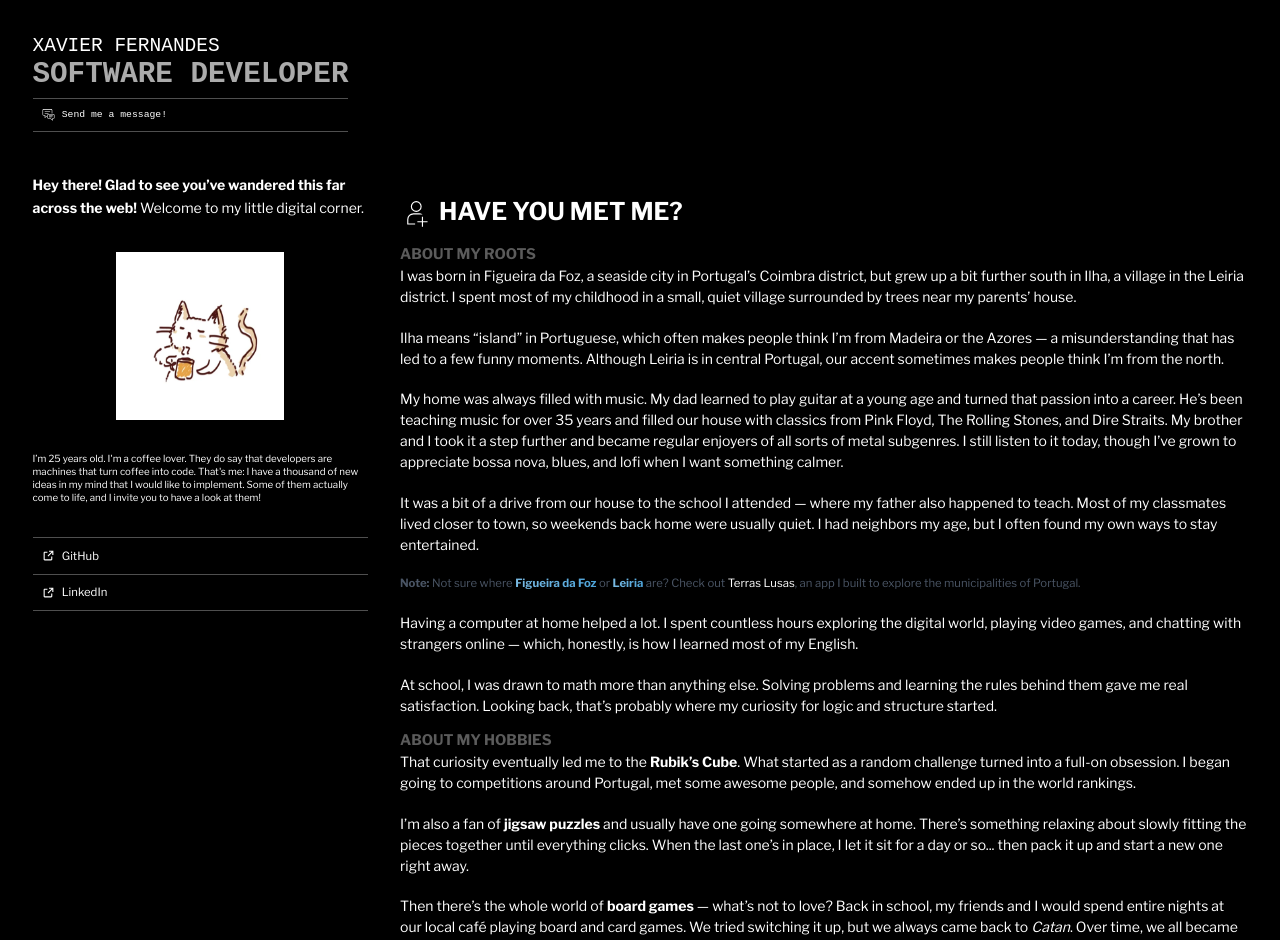
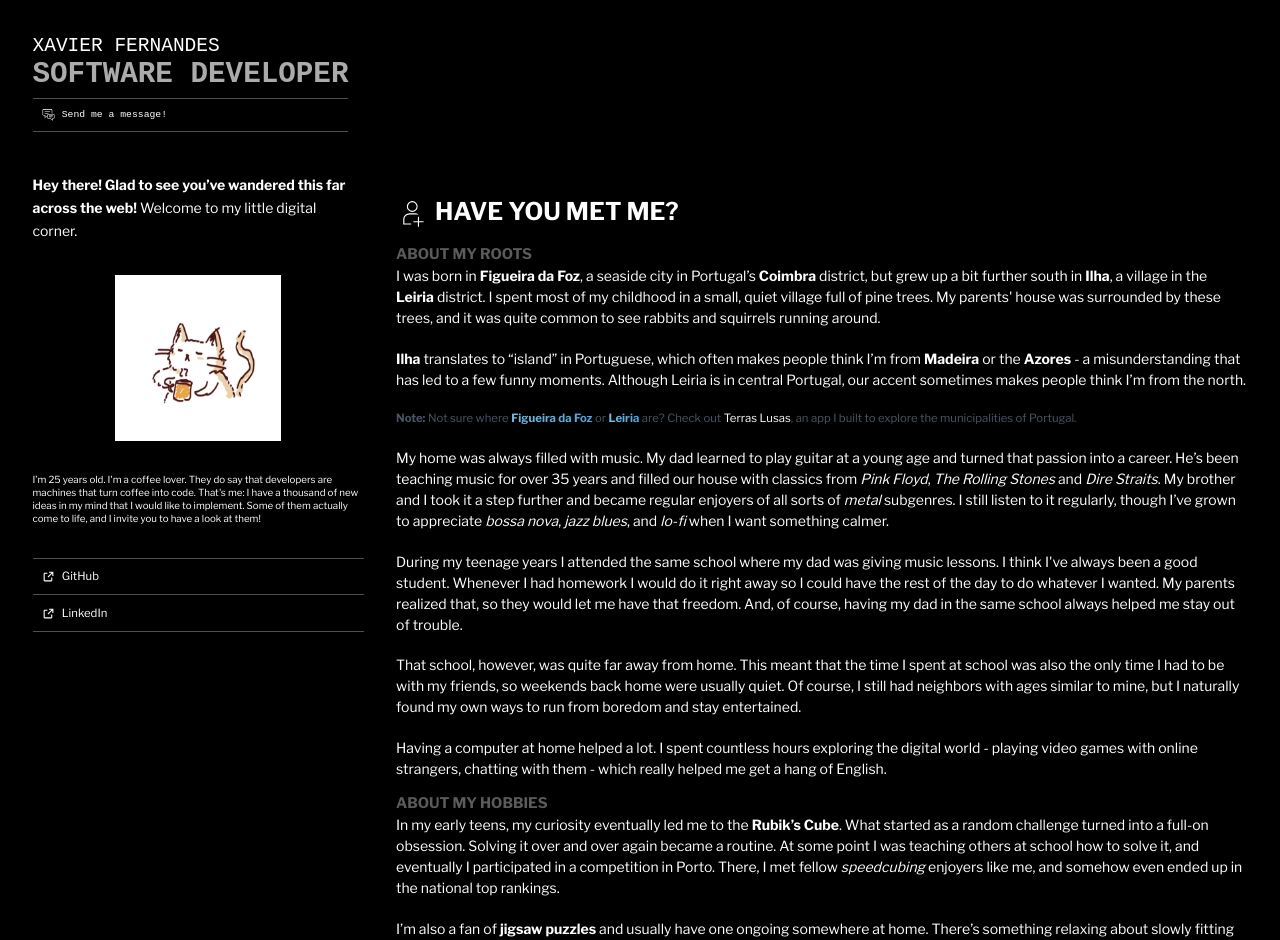
Before and after one commit to xavier-batista-fernandes/have-you-met-xavier, a Next.js app: page / in a window 1280 px wide. Shown: the top 940 px of the page. Built offline with nearby package versions, Linux system fonts and the light colour scheme.

Commit message:
🪀 refine paragraphs in the about section

```diff
--- a/components/sections/about.tsx
+++ b/components/sections/about.tsx
@@ -16,46 +16,55 @@ export default function About() {
           <h2 className="text-lg font-bold text-[#5b5b5b]">ABOUT MY ROOTS</h2>
           <div className="flex flex-col gap-6">
             <p>
-              I was born in Figueira da Foz, a seaside city in Portugal’s
-              Coimbra district, but grew up a bit further south in Ilha, a
-              village in the Leiria district. I spent most of my childhood in a
-              small, quiet village surrounded by trees near my parents’ house.
+              I was born in <strong>Figueira da Foz</strong>, a seaside city in
+              Portugal’s <strong>Coimbra</strong> district, but grew up a bit
+              further south in <strong>Ilha</strong>, a village in the{' '}
+              <strong>Leiria</strong> district. I spent most of my childhood in
+              a small, quiet village full of pine trees. My parents' house was
+              surrounded by these trees, and it was quite common to see rabbits
+              and squirrels running around.
             </p>
             <p>
-              Ilha means “island” in Portuguese, which often makes people think
-              I’m from Madeira or the Azores — a misunderstanding that has led
-              to a few funny moments. Although Leiria is in central Portugal,
-              our accent sometimes makes people think I’m from the north.
+              <strong>Ilha</strong> translates to “island” in Portuguese, which
+              often makes people think I’m from <strong>Madeira</strong> or the{' '}
+              <strong>Azores</strong> - a misunderstanding that has led to a few
+              funny moments. Although Leiria is in central Portugal, our accent
+              sometimes makes people think I’m from the north.
             </p>
+            <FooterNote />
             <p>
               My home was always filled with music. My dad learned to play
               guitar at a young age and turned that passion into a career. He’s
               been teaching music for over 35 years and filled our house with
-              classics from Pink Floyd, The Rolling Stones, and Dire Straits. My
-              brother and I took it a step further and became regular enjoyers
-              of all sorts of metal subgenres. I still listen to it today,
-              though I’ve grown to appreciate bossa nova, blues, and lofi when I
-              want something calmer.
+              classics from <em>Pink Floyd</em>, <em>The Rolling Stones</em> and{' '}
+              <em>Dire Straits</em>. My brother and I took it a step further and
+              became regular enjoyers of all sorts of <em>metal</em> subgenres.
+              I still listen to it regularly, though I’ve grown to appreciate{' '}
+              <em>bossa nova</em>, <em>jazz blues</em>, and <em>lo-fi</em> when
+              I want something calmer.
             </p>
             <p>
-              It was a bit of a drive from our house to the school I attended —
-              where my father also happened to teach. Most of my classmates
-              lived closer to town, so weekends back home were usually quiet. I
-              had neighbors my age, but I often found my own ways to stay
+              During my teenage years I attended the same school where my dad
+              was giving music lessons. I think I've always been a good student.
+              Whenever I had homework I would do it right away so I could have
+              the rest of the day to do whatever I wanted. My parents realized
+              that, so they would let me have that freedom. And, of course,
+              having my dad in the same school always helped me stay out of
+              trouble.
+            </p>
+            <p>
+              That school, however, was quite far away from home. This meant
+              that the time I spent at school was also the only time I had to be
+              with my friends, so weekends back home were usually quiet. Of
+              course, I still had neighbors with ages similar to mine, but I
+              naturally found my own ways to run from boredom and stay
               entertained.
             </p>
-            <FooterNote />
             <p>
               Having a computer at home helped a lot. I spent countless hours
-              exploring the digital world, playing video games, and chatting
-              with strangers online — which, honestly, is how I learned most of
-              my English.
-            </p>
-            <p>
-              At school, I was drawn to math more than anything else. Solving
-              problems and learning the rules behind them gave me real
-              satisfaction. Looking back, that’s probably where my curiosity for
-              logic and structure started.
+              exploring the digital world - playing video games with online
+              strangers, chatting with them - which really helped me get a hang
+              of English.
             </p>
           </div>
         </div>
@@ -63,31 +72,34 @@ export default function About() {
           <h2 className="text-lg font-bold text-[#5b5b5b]">ABOUT MY HOBBIES</h2>
           <div className="flex flex-col gap-6">
             <p>
-              That curiosity eventually led me to the{' '}
+              In my early teens, my curiosity eventually led me to the{' '}
               <strong>Rubik’s Cube</strong>. What started as a random challenge
-              turned into a full-on obsession. I began going to competitions
-              around Portugal, met some awesome people, and somehow ended up in
-              the world rankings.
+              turned into a full-on obsession. Solving it over and over again
+              became a routine. At some point I was teaching others at school
+              how to solve it, and eventually I participated in a competition in
+              Porto. There, I met fellow <em>speedcubing</em> enjoyers like me,
+              and somehow even ended up in the national top rankings.
             </p>
             <p>
               I’m also a fan of <strong>jigsaw puzzles</strong> and usually have
-              one going somewhere at home. There’s something relaxing about
-              slowly fitting the pieces together until everything clicks. When
-              the last one’s in place, I let it sit for a day or so... then pack
-              it up and start a new one right away.
+              one ongoing somewhere at home. There’s something relaxing about
+              slowly fitting the pieces together, seeing parts of the image
+              start to appear, everything coming together. When the last one’s
+              in place, I let it sit for a day or so... then pack it all up and
+              start a new one right away.
             </p>
             <p>
-              Then there’s the whole world of <strong>board games</strong> —
-              what’s not to love? Back in school, my friends and I would spend
-              entire nights at our local café playing board and card games. We
-              tried switching it up, but we always came back to <em>Catan</em>.
-              Over time, we all became dangerously good at it. There were even
-              days when we squeezed in a quick match between classes or right
-              before the bus home.
+              Then there’s the whole world of <strong>board games</strong>. What
+              is there not to love? Back in school, my friends and I would stay
+              late at night at our local café playing board and sometimes card
+              games. Often, we tried switching games up, but always came back to{' '}
+              <em>Catan</em>. Over time, we all became dangerously good at it,
+              and there were even days when we squeezed in a quick match between
+              classes or right before catching the bus home.
             </p>
             <p>
-              Somewhere along the way, all those interests — logic, puzzles, and
-              building things — made me realize that{' '}
+              Somewhere along the way, all those interests - logic, puzzles, and
+              building things - made me realize that{' '}
               <strong>engineering</strong> was the path I wanted to follow. So
               that’s what I did, and it turned out to be a great fit.
             </p>
@@ -124,7 +136,12 @@ function FooterNote() {
         Leiria
       </button>{' '}
       are? Check out{' '}
-      <a className="rounded text-white" href={TERRAS_LUSAS_URL} target="_blank">
+      <a
+        className="rounded text-white"
+        href={TERRAS_LUSAS_URL}
+        target="_blank"
+        rel="noopener noreferrer"
+      >
         Terras Lusas
       </a>
       , an app I built to explore the municipalities of Portugal.
```
